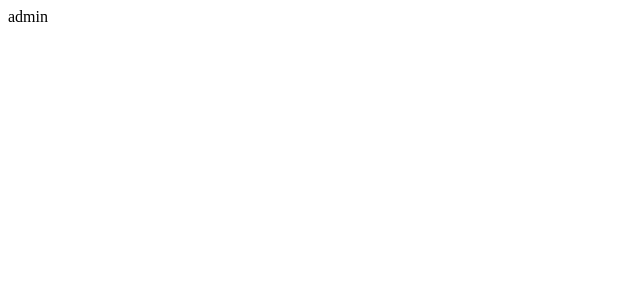
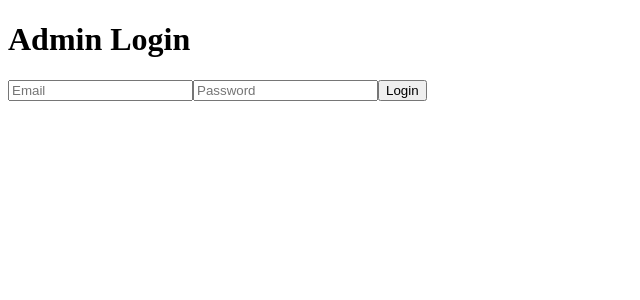
Before and after one commit to NazariiSova/For-Friends, a Next.js app: page /admin in a window 1280 px wide. Shown: the top 300 px of the page, without its empty margins (0-640 px from the left). Built offline with nearby package versions, Linux system fonts and the light colour scheme; no server answers.

Commit message:
test admin

```diff
--- a/package.json
+++ b/package.json
@@ -10,11 +10,12 @@
   },
   "dependencies": {
     "autoprefixer": "^10.4.20",
-    "firebase": "^10.14.0",
+    "firebase": "^10.14.1",
     "next": "14.2.14",
     "next-sitemap": "^4.2.3",
     "react": "^18",
     "react-dom": "^18",
+    "react-firebase-hooks": "^5.1.1",
     "sass": "^1.79.4",
     "zustand": "^5.0.0-rc.2"
   },
--- a/src/pages/admin.tsx
+++ b/src/pages/admin.tsx
@@ -1,9 +1,58 @@
-'use client'
+import { getAuth, signInWithEmailAndPassword, onAuthStateChanged, User } from "firebase/auth";
+import { useState, useEffect } from "react";
+import { useRouter } from "next/router";
 
-import React from 'react'
+const Admin = () => {
+  const [user, setUser] = useState<User | null>(null);
+  const [email, setEmail] = useState('');
+  const [password, setPassword] = useState('');
+  const auth = getAuth();
+  const router = useRouter();
 
-export default function admin() {
+  useEffect(() => {
+    const unsubscribe = onAuthStateChanged(auth, (currentUser) => {
+      setUser(currentUser);
+    });
+
+    return () => unsubscribe();
+  }, [auth]);
+
+  const handleLogin = async (e: React.FormEvent<HTMLFormElement>) => {
+    e.preventDefault();
+    try {
+      await signInWithEmailAndPassword(auth, email, password);
+      router.push('/admin');
+    } catch (error) {
+      console.error("Login error:", error);
+    }
+  };
+
+  if (user) {
+    return <div>Welcome to the admin page!</div>;
+  }
+
   return (
-    <div>admin</div>
-  )
-}
+    <div>
+      <h1>Admin Login</h1>
+      <form onSubmit={handleLogin}>
+        <input
+          type="email"
+          value={email}
+          onChange={(e) => setEmail(e.target.value)}
+          placeholder="Email"
+          required
+        />
+        <input
+          type="password"
+          value={password}
+          onChange={(e) => setPassword(e.target.value)}
+          placeholder="Password"
+          required
+        />
+        <button type="submit">Login</button>
+      </form>
+    </div>
+  );
+};
+
+export default Admin;
```
Also changed, not shown: src/app/firebase/config.tsx (added, +16 -0 lines), 2 other files (tests, documents, lock files or other folders).
